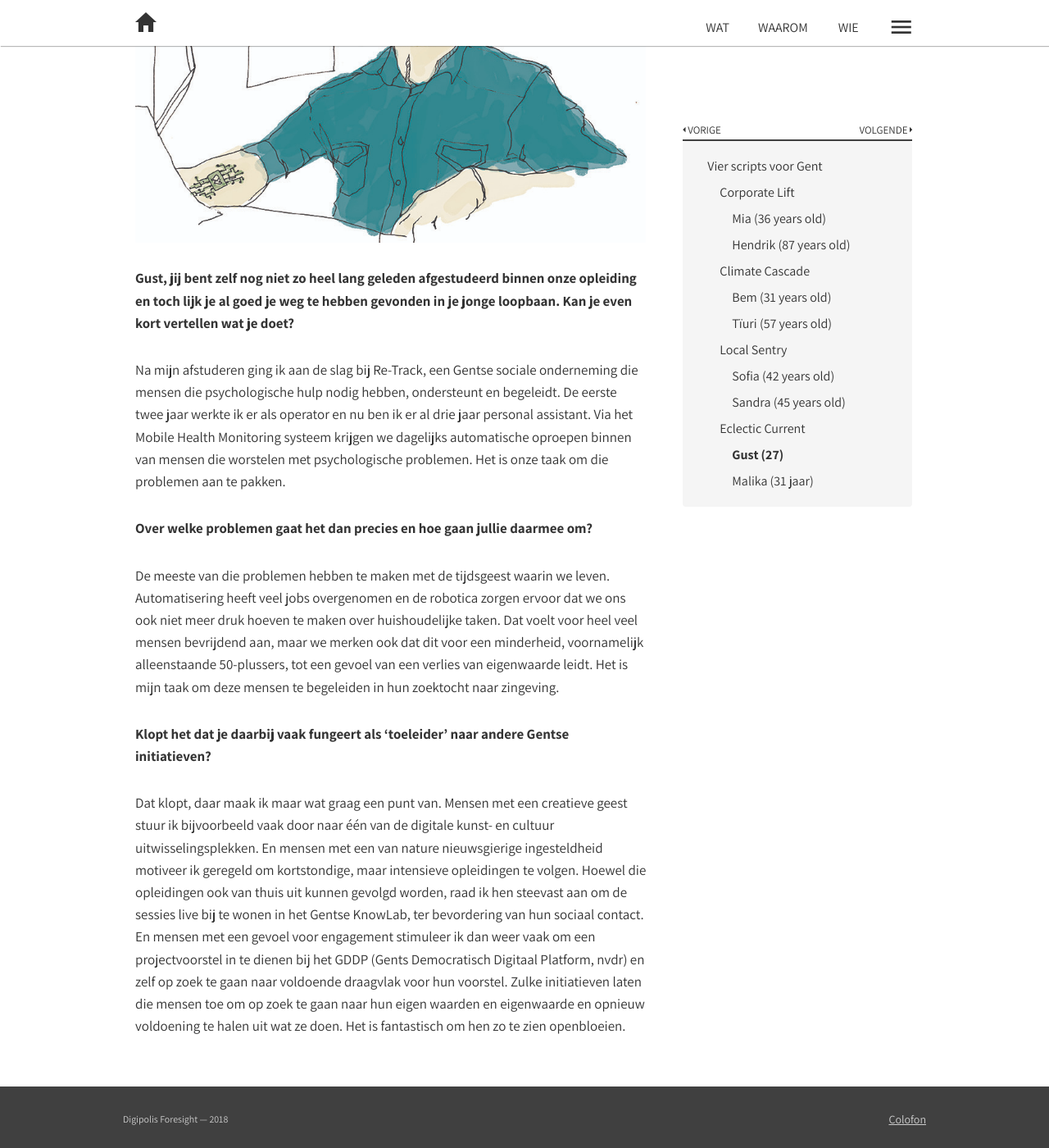
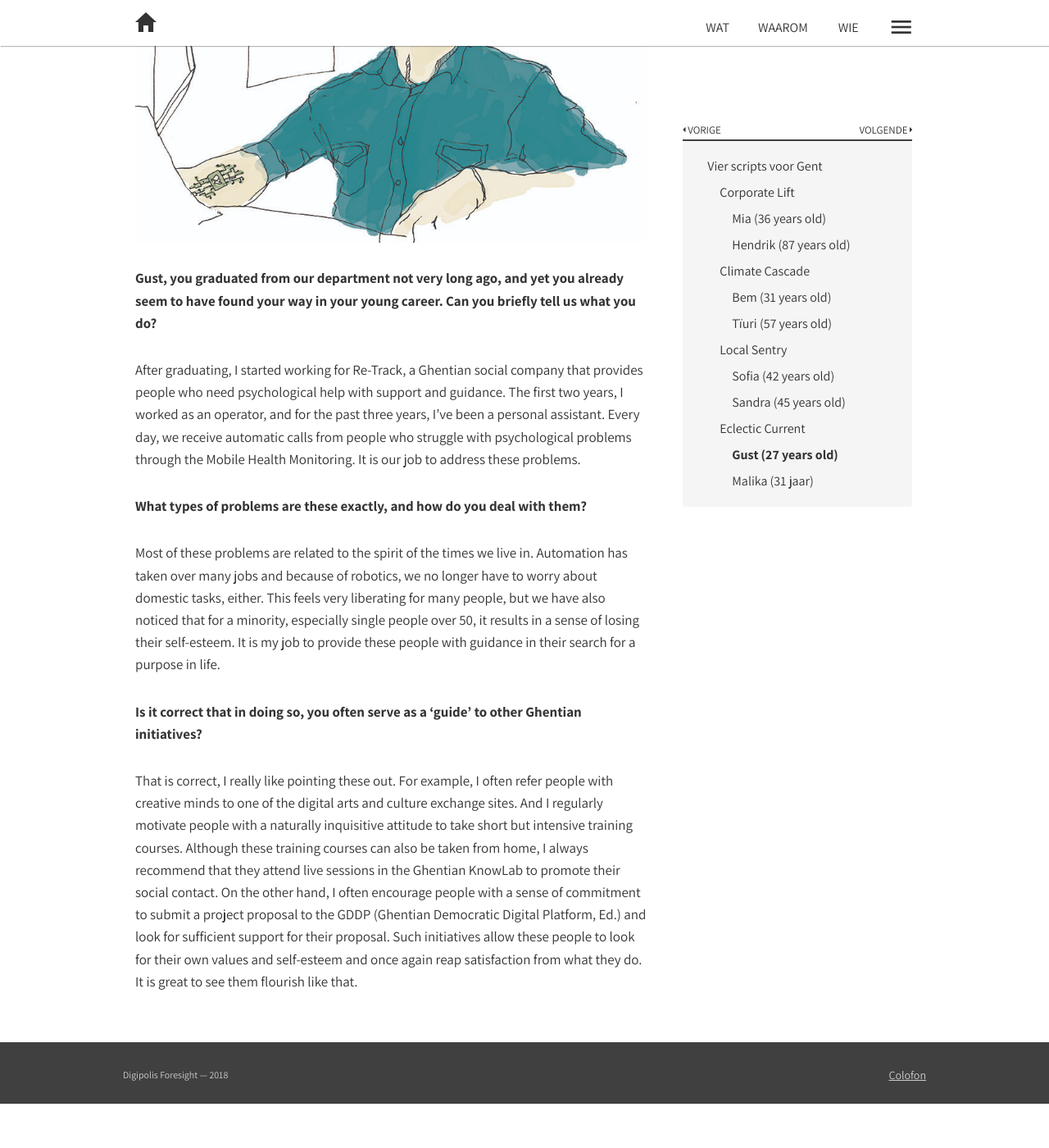
Before and after one commit to lab9k/scripts-voor-gent-2040-en, a Jekyll site: the page built from chapters/chapter-04-part-2.md, in a window 1280 px wide and 1400 px high, scrolled down 486 px. Shown: the whole window at 82% size. Built offline with Jekyll 4.4.1, drawn with Linux system fonts in a browser that asks for light colours; nearby versions of some CDN libraries; after the commit the page ends 1832 px from its top, so only the background shows below that; some of the changed text lies outside the part shown.

Commit message:
Update chapter-04-part-2.md

```diff
--- a/chapters/chapter-04-part-2.md
+++ b/chapters/chapter-04-part-2.md
@@ -5,22 +5,22 @@ part: 2
 chapter: 4
 ispart: true
 permalink: /eclectische-stroom/gust/
-title: Gust (27)
+title: Gust (27 years old)
 indentlevel: 3
 ---
 
-## Interview voor het studentenblad van de opleiding psychologie
+## Interview for the psychology program’s student magazine
 
 <a href="{{ site.baseurl }}/images/Gust.jpg" data-lightbox="Gust"><img src="{{ site.baseurl }}/images/Gust.jpg"></a>
 
-**Gust, jij bent zelf nog niet zo heel lang geleden afgestudeerd binnen onze opleiding en toch lijk je al goed je weg te hebben gevonden in je jonge loopbaan. Kan je even kort vertellen wat je doet?**
+**Gust, you graduated from our department not very long ago, and yet you already seem to have found your way in your young career. Can you briefly tell us what you do?**
 
-Na mijn afstuderen ging ik aan de slag bij Re-Track, een Gentse sociale onderneming die mensen die psychologische hulp nodig hebben, ondersteunt en begeleidt. De eerste twee jaar werkte ik er als operator en nu ben ik er al drie jaar personal assistant. Via het Mobile Health Monitoring systeem krijgen we dagelijks automatische oproepen binnen van mensen die worstelen met psychologische problemen. Het is onze taak om die problemen aan te pakken.
+After graduating, I started working for Re-Track, a Ghentian social company that provides people who need psychological help with support and guidance. The first two years, I worked as an operator, and for the past three years, I’ve been a personal assistant. Every day, we receive automatic calls from people who struggle with psychological problems through the Mobile Health Monitoring. It is our job to address these problems.
 
-**Over welke problemen gaat het dan precies en hoe gaan jullie daarmee om?**
+**What types of problems are these exactly, and how do you deal with them?**
 
-De meeste van die problemen hebben te maken met de tijdsgeest waarin we leven. Automatisering heeft veel jobs overgenomen en de  robotica zorgen ervoor dat we ons ook niet meer druk hoeven te maken over huishoudelijke taken. Dat voelt voor heel veel mensen bevrijdend aan, maar we merken ook dat dit voor een minderheid, voornamelijk alleenstaande 50-plussers, tot een gevoel van een verlies van eigenwaarde leidt. Het is mijn taak om deze mensen te begeleiden in hun zoektocht naar zingeving.
+Most of these problems are related to the spirit of the times we live in. Automation has taken over many jobs and because of robotics, we no longer have to worry about domestic tasks, either. This feels very liberating for many people, but we have also noticed that for a minority, especially single people over 50, it results in a sense of losing their self-esteem. It is my job to provide these people with guidance in their search for a purpose in life.
 
-**Klopt het dat je daarbij vaak fungeert als ‘toeleider’ naar andere Gentse initiatieven?**
+**Is it correct that in doing so, you often serve as a ‘guide’ to other Ghentian initiatives?**
 
-Dat klopt, daar maak ik maar wat graag een punt van. Mensen met een creatieve geest stuur ik bijvoorbeeld vaak door naar één van de digitale kunst- en cultuur uitwisselingsplekken. En mensen met een van nature nieuwsgierige ingesteldheid motiveer ik geregeld om kortstondige, maar intensieve opleidingen te volgen. Hoewel die opleidingen ook van thuis uit kunnen gevolgd worden, raad ik hen steevast aan om de sessies live bij te wonen in het Gentse KnowLab, ter bevordering van hun sociaal contact. En mensen met een gevoel voor engagement stimuleer ik dan weer vaak om een projectvoorstel in te dienen bij het GDDP (Gents Democratisch Digitaal Platform, nvdr) en zelf op zoek te gaan naar voldoende draagvlak voor hun voorstel. Zulke initiatieven laten die mensen toe om op zoek te gaan naar hun eigen waarden en eigenwaarde en opnieuw voldoening te halen uit wat ze doen. Het is fantastisch om hen zo te zien openbloeien.
+That is correct, I really like pointing these out. For example, I often refer people with creative minds to one of the digital arts and culture exchange sites. And I regularly motivate people with a naturally inquisitive attitude to take short but intensive training courses. Although these training courses can also be taken from home, I always recommend that they attend live sessions in the Ghentian KnowLab to promote their social contact. On the other hand, I often encourage people with a sense of commitment to submit a project proposal to the GDDP (Ghentian Democratic Digital Platform, Ed.) and look for sufficient support for their proposal. Such initiatives allow these people to look for their own values and self-esteem and once again reap satisfaction from what they do. It is great to see them flourish like that.
```
